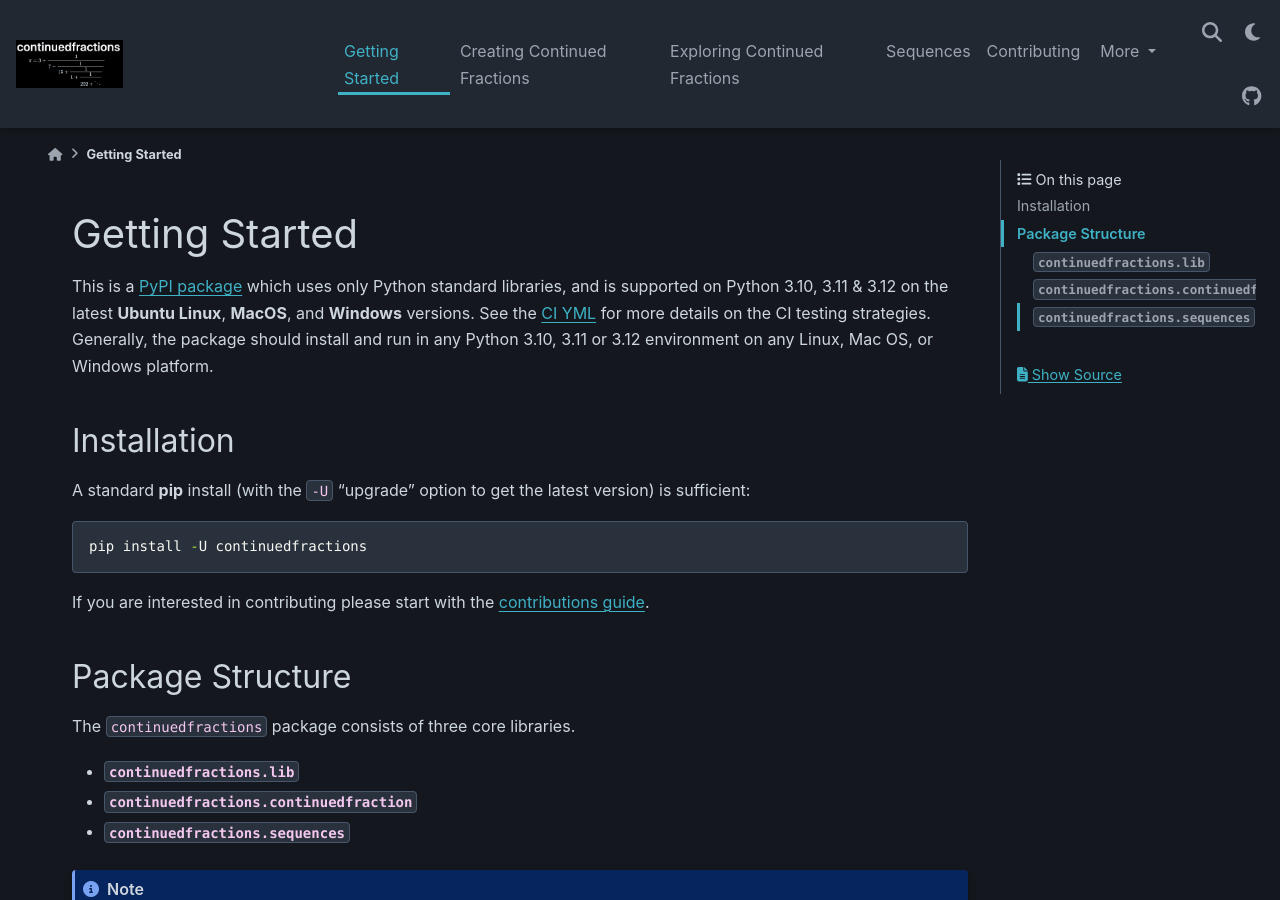
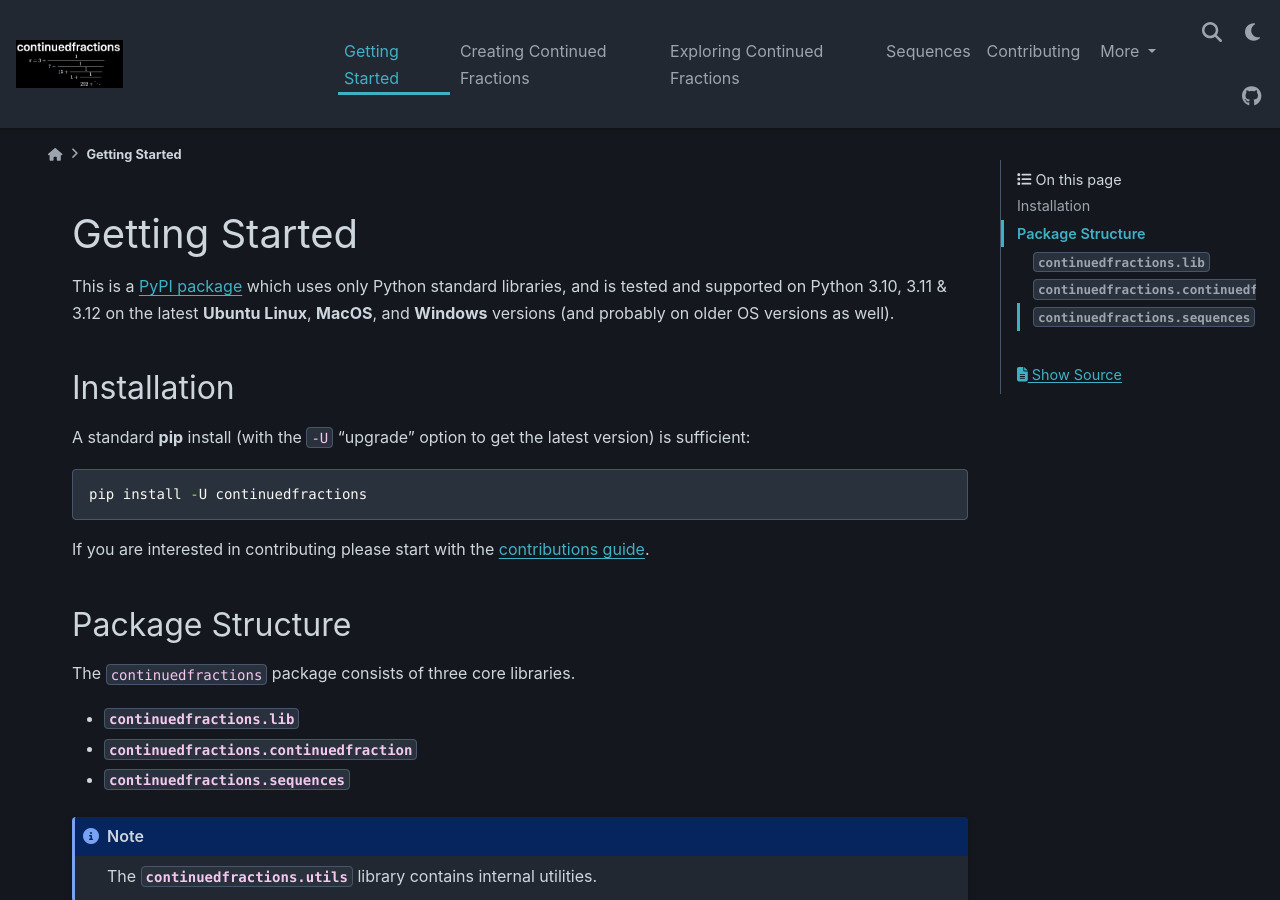
Before and after one commit to sr-murthy/continuedfractions, a Sphinx documentation site: the page built from docs/sources/getting-started.rst, in a window 1280 px wide and 900 px high. Built offline with Sphinx 7.4.7 and the PyData theme 0.15.4, drawn with Linux system fonts in a browser that asks for light colours; nearby versions of some CDN libraries.

Commit message:
docs: tweak README + getting started page

```diff
--- a/docs/sources/getting-started.rst
+++ b/docs/sources/getting-started.rst
@@ -6,7 +6,7 @@
 Getting Started
 ===============
 
-This is a `PyPI package <https://pypi.org/project/continuedfractions/>`_ which uses only Python standard libraries, and is supported on Python 3.10, 3.11 & 3.12 on the latest **Ubuntu Linux**, **MacOS**, and **Windows** versions. See the `CI YML <https://github.com/sr-murthy/continuedfractions/blob/main/.github/workflows/ci.yml>`_ for more details on the CI testing strategies. Generally, the package should install and run in any Python 3.10, 3.11 or 3.12 environment on any Linux, Mac OS, or Windows platform.
+This is a `PyPI package <https://pypi.org/project/continuedfractions/>`_ which uses only Python standard libraries, and is tested and supported on Python 3.10, 3.11 & 3.12 on the latest **Ubuntu Linux**, **MacOS**, and **Windows** versions (and probably on older OS versions as well).
 
 .. _getting-started.installation:
 
```
Also changed, not shown: README.md (+1 -1 lines).
